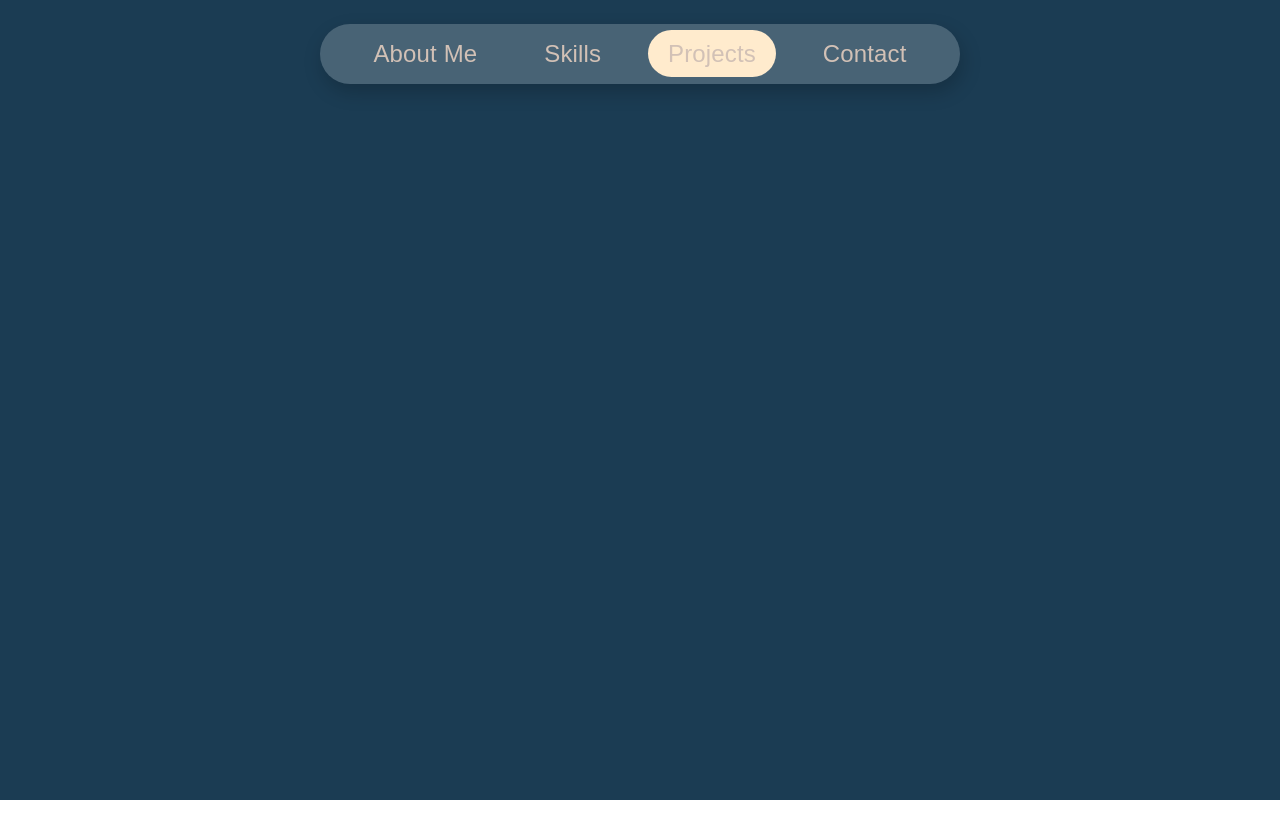
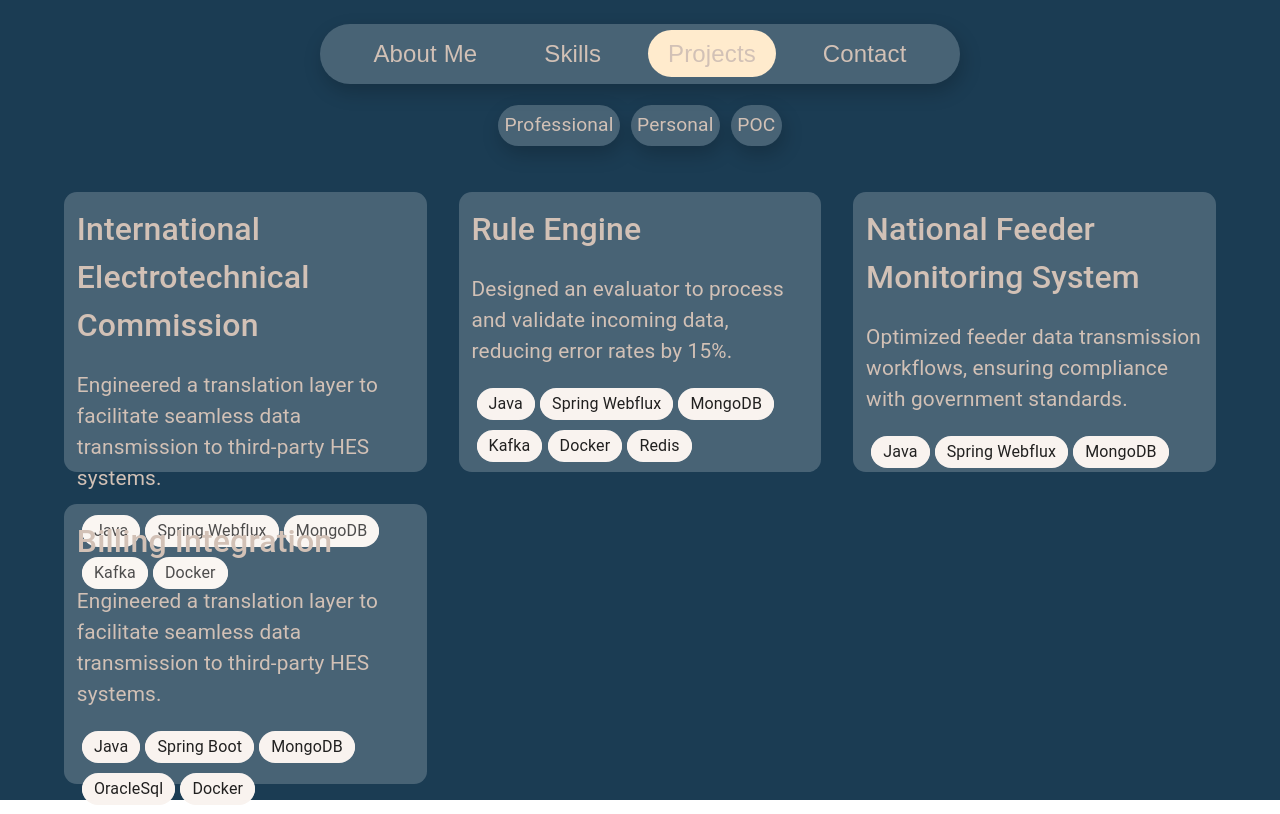
Before and after one commit to MATHESH31/portfolio, a React (Vite) app: page /projects in a window 1280 px wide. Built offline with nearby package versions, Linux system fonts and the light colour scheme; a web font is replaced by a local one.

Commit message:
projects tab is done.

```diff
--- a/index.html
+++ b/index.html
@@ -4,7 +4,7 @@
     <meta charset="UTF-8" />
     <link rel="icon" type="image/svg+xml" href="./src/assets/account_circle_favicon.svg" />
     <meta name="viewport" content="width=device-width, initial-scale=1.0" />
-    <title>Vite + React</title>
+    <title>Mathesh Nagendran</title>
   </head>
   <body>
     <div id="root"></div>
--- a/src/components/contact/Contact.jsx
+++ b/src/components/contact/Contact.jsx
@@ -1,4 +1,3 @@
-import { Link } from '@mui/joy';
 import AppBar from '../app-bar/AppBar'
 import './Contact.css';
 import { GitHub, Instagram } from '@mui/icons-material';
@@ -22,8 +21,6 @@ const Contact = () => {
         color: 'var(--home-screen-text-color)',
     }
 
-
-
     return (
         <div>
             <AppBar />
@@ -35,10 +32,10 @@ const Contact = () => {
                         mathezh1@gmail.com
                     </a>
                     <h1 className='also'>ALSO CHECK</h1>
-                    <a href='https://github.com/MATHESH31'>
+                    <a href='https://github.com/MATHESH31' target="_blank">
                         <GitHub sx={gitStyle} />
                     </a>
-                    <a href='https://www.instagram.com/_m.a.t.h.e.z.h_/'>
+                    <a href='https://www.instagram.com/_m.a.t.h.e.z.h_/' target="_blank">
                         <Instagram sx={instaStyle}/>
                     </a>
                 </div>
--- a/src/components/projects/Projects.css
+++ b/src/components/projects/Projects.css
@@ -0,0 +1,77 @@
+.projects-layout {
+    display: flex;
+    justify-content: center;
+    align-items: center;
+    position: relative;
+    top: 11vh;
+}
+
+.projects-tabs {
+    position: absolute;
+    top: 0.5vh;
+    left: 50vw;
+    transform: translateX(-50%);
+    border-radius: 2vw;
+    margin: 0;
+    padding: 1vw;
+    width: 25vw;
+}
+
+.projects-tabs ul {
+    list-style: none;
+    display: flex;
+    margin: 0;
+    padding: 0;
+    justify-content: center;
+    align-items: center;
+    justify-content: space-around;
+}
+
+.projects-tabs li {
+    padding: 0.5vw;
+    background: rgba(255,255,255,0.2);
+    box-shadow: 0.2vw 1vh 20px rgba(0, 0, 0, 0.2);
+    border-radius: 2vw;
+    font-size: 1.2rem;
+    /* font-family: var(--font-family); */
+    color: var(--intro-text-color);
+    cursor: pointer;
+}
+
+.projects-container {
+    position: absolute;
+    top: 13vh;
+    margin: 0 5vw 0 5vw;
+    /* font-family: var(--font-family); */
+}
+
+.card {
+    background: rgba(255,255,255,0.2);
+    border-radius: 1vw;
+    height: 35vh;
+    padding: 0 1vw 0 1vw;
+    text-wrap: wrap;
+    color: var(--intro-text-color);
+    padding: 1vw;
+}
+
+.card h1 {
+    font-size: 2rem;
+    font-weight: 500;
+    margin: 0 0 1vh 0;
+}
+
+.card span {
+    font-size: 1rem;
+    background-color: var(--home-screen-text-color);
+    border-radius: 2vw;
+}
+
+.tech-stack .MuiChip-filled {
+    margin: 0 0 1.2vh 0.4vw;
+}
+
+.card p {
+    font-size: 1.3rem;
+    font-weight: 400;
+}
--- a/src/components/projects/Projects.jsx
+++ b/src/components/projects/Projects.jsx
@@ -1,11 +1,55 @@
 import React from 'react'
 import AppBar from '../app-bar/AppBar'
 import './Projects.css';
+import { Grid } from '@mui/joy';
+import { Chip } from '@mui/material';
+import projectJson from '../../staticData/projects.json'
 
 const Projects = () => {
+    const [section, setSection] = React.useState('Professional');
+
+    const handleTabChange = (tab) => {
+        setSection(tab)
+    }
+
     return (
         <div>
             <AppBar />
+            <div className='projects-layout'>
+                <div className='projects-tabs'>
+                    <ul>
+                        <li onClick={e => {handleTabChange('Professional')}}>Professional</li>
+                        <li onClick={e => {handleTabChange('Personal')}}>Personal</li>
+                        <li onClick={e => {handleTabChange('POC')}}>POC</li>
+                    </ul>
+                </div>
+                <div className='projects-container'>
+                    <Grid container spacing={4}>
+                    {
+                            projectJson.filter(project => project.type === section).map(project => (
+                                <Grid item xs={12} sm={6} md={4} key={project.title}>
+                                    <div className='card-container'>
+                                        <div className='card'>
+                                            <h1>{project.title}</h1>
+                                            <p>{project.description}</p>
+                                            <div className='tech-stack'>
+                                                {
+                                                    project.techStack.map((tech, index) => (
+                                                        <Chip label={tech} key={index} component={'span'} />
+                                                    ))
+                                                }
+                                            </div>
+                                        </div>
+                                        <div className='card-overlay'>
+
+                                        </div>
+                                    </div>
+                                </Grid>
+                            ))
+                        }
+                    </Grid>
+                </div>
+            </div>
         </div>
     )
 }
--- /dev/null
+++ b/src/staticData/projects.json
@@ -0,0 +1,110 @@
+[
+    {
+        "title": "International Electrotechnical Commission",
+        "type": "Professional",
+        "description": "Engineered a translation layer to facilitate seamless data transmission to third-party HES systems.",
+        "techStack": ["Java", "Spring Webflux", "MongoDB", "Kafka", "Docker"],
+        "linkedInLink": "",
+        "githubLink": [""],
+        "url": ""
+    },
+    {
+        "title": "Rule Engine",
+        "type": "Professional",
+        "description": "Designed an evaluator to process and validate incoming data, reducing error rates by 15%.",
+        "techStack": ["Java", "Spring Webflux", "MongoDB", "Kafka", "Docker", "Redis"],
+        "linkedInLink": "",
+        "githubLink": [""],
+        "url": ""
+    },
+    {
+        "title": "National Feeder Monitoring System",
+        "type": "Professional",
+        "description": "Optimized feeder data transmission workflows, ensuring compliance with government standards.",
+        "techStack": ["Java", "Spring Webflux", "MongoDB"],
+        "linkedInLink": "",
+        "githubLink": [""],
+        "url": ""
+    },
+    {
+        "title": "Billing Integration",
+        "type": "Professional",
+        "description": "Engineered a translation layer to facilitate seamless data transmission to third-party HES systems.",
+        "techStack": ["Java", "Spring Boot", "MongoDB", "OracleSql", "Docker"],
+        "linkedInLink": "",
+        "githubLink": [""],
+        "url": ""
+    },
+    {
+        "title": "Portfolio Website Replication",
+        "type": "Personal",
+        "description": "Replicated a figma web portfolio design using plain HTML and CSS to strengthen understanding of layout and styling fundamentals",
+        "techStack": ["HTML", "CSS"],
+        "linkedInLink": "",
+        "githubLink": ["https://github.com/MATHESH31/portfolio-replication"],
+        "url": ""
+    },
+    {
+        "title": "Spring WebFlux Application for Data Setup",
+        "type": "Personal",
+        "description": "Designed and developed a microservice using Spring WebFlux to validate Excel files and return a JSON response. Used internally by teams for project data setup.",
+        "techStack": ["Java", "Spring Webflux", "MongoDB", "Docker", "Apache POI"],
+        "linkedInLink": "",
+        "githubLink": ["https://github.com/MATHESH31/nfms-device-setup-api"],
+        "url": ""
+    },
+    {
+        "title": "UI for Data Setup Application",
+        "type": "Personal",
+        "description": "Built a simple ReactJS UI with two cards for uploading Excel files, selecting a date, and viewing API responses. Concurrently learning core React concepts through hands-on development.",
+        "techStack": ["JavaScript", "Reactjs", "Material UI", "Docker"],
+        "linkedInLink": "",
+        "githubLink": ["https://github.com/MATHESH31/nfms-device-setup-ui"],
+        "url": ""
+    },
+    {
+        "title": "Personal Portfolio",
+        "type": "Personal",
+        "description": "",
+        "techStack": ["JavaScript", "Reactjs", "Material UI", "Joy UI"],
+        "linkedInLink": "",
+        "githubLink": ["https://github.com/MATHESH31/portfolio"],
+        "url": ""
+    },
+    {
+        "title": "Simple GenAI Travel Planner",
+        "type": "Personal",
+        "description": "",
+        "techStack": ["JavaScript", "Reactjs", "Material UI"],
+        "linkedInLink": "",
+        "githubLink": [""],
+        "url": ""
+    },
+    {
+        "title": "Boolean evaluation in string",
+        "type": "POC",
+        "description": "Developed a Boolean evaluator leveraging Java string expressions for logic processing.",
+        "techStack": ["Java", "Spring Webflux"],
+        "linkedInLink": "",
+        "githubLink": ["https://github.com/MATHESH31/boolean-evaluator"],
+        "url": ""
+    },
+    {
+        "title": "Dynamic runtime connection establishment in SQL Database",
+        "type": "POC",
+        "description": "Implemented dynamic SQL database connections supporting multiple runtime configurations.",
+        "techStack": ["Java", "Spring Boot", "OracleSql", "Prometheus", "Grafana"],
+        "linkedInLink": "",
+        "githubLink": [""],
+        "url": ""
+    },
+    {
+        "title": "Big Data Storage",
+        "type": "POC",
+        "description": "Created hadoop file system and stored data from a huge data collection from mongoDB and data retrieval from the file system using Spark.",
+        "techStack": ["Java", "Spring Boot", "Apache Hadoop", "Apache Spark", "Apache Hudi", "Apache Parquet"],
+        "linkedInLink": "",
+        "githubLink": [""],
+        "url": ""
+    }
+]
```
